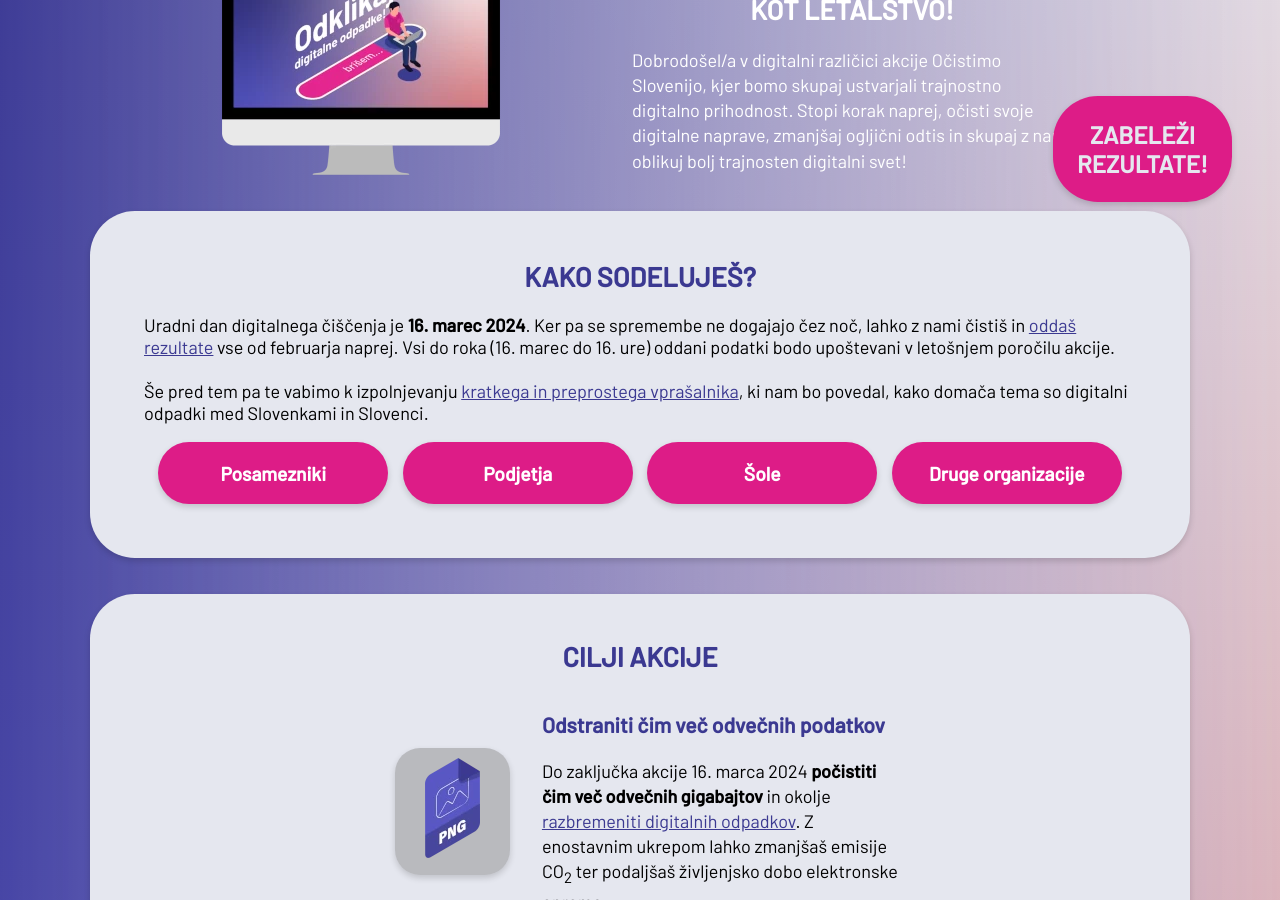
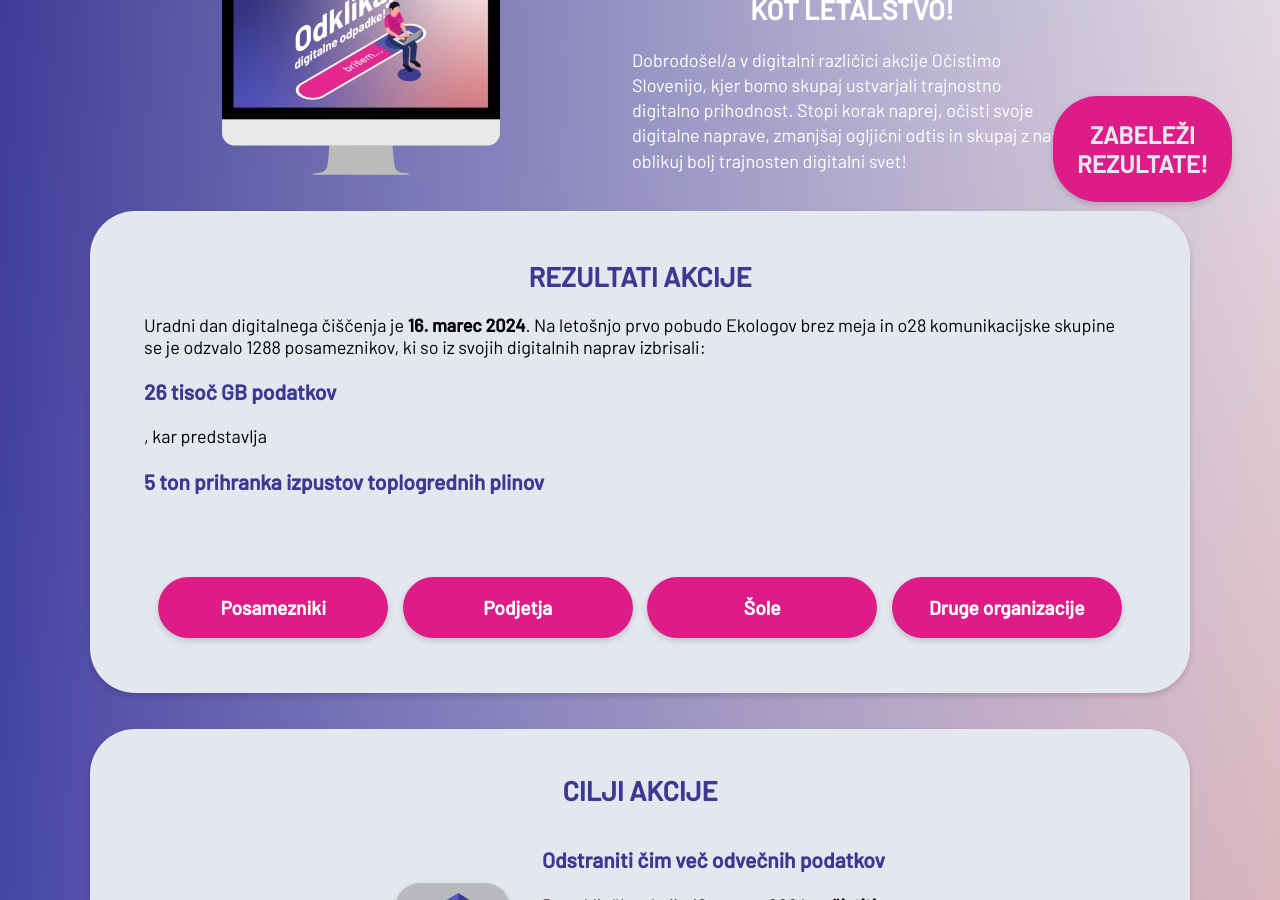
Before and after one commit to ewba/dcd-si, a Jekyll site: the page built from index.md, in a window 1280 px wide and 900 px high, scrolled down 332 px. Built offline with Jekyll 4.4.1, drawn with Linux system fonts in a browser that asks for light colours.

Commit message:
Update index.md

```diff
--- a/index.md
+++ b/index.md
@@ -19,12 +19,13 @@ co2: "0,03"
 </div>
 
 <div class="block" style="min-height: 14.5rem;">
-<h2>Kako sodeluješ?</h2>
+<h2>Rezultati akcije</h2>
 
-Uradni dan digitalnega čiščenja je <strong>16. marec 2024</strong>. Ker pa se spremembe ne dogajajo čez noč, lahko z nami čistiš in <a href="https://digital.ocistimo.si/zabelezi-rezultate.html">oddaš rezultate</a> vse od februarja naprej. Vsi do roka (16. marec do 16. ure) oddani podatki bodo upoštevani v letošnjem poročilu akcije.
+Uradni dan digitalnega čiščenja je <strong>16. marec 2024</strong>. Na letošnjo prvo pobudo Ekologov brez meja in o28 komunikacijske skupine se je odzvalo 1288 posameznikov, ki so iz svojih digitalnih naprav izbrisali:
+
+<h3>26 tisoč GB podatkov</h3>, kar predstavlja <h3> 5 ton prihranka izpustov toplogrednih plinov</h3>
 
 <br><br>
-Še pred tem pa te vabimo k izpolnjevanju <a href="https://1ka.arnes.si/a/3bb67f93" target="_blank" rel="noopener">kratkega in preprostega vprašalnika</a>, ki nam bo povedal, kako domača tema so digitalni odpadki med Slovenkami in Slovenci.
 
 {% include sodeluj.html %}
 
```
